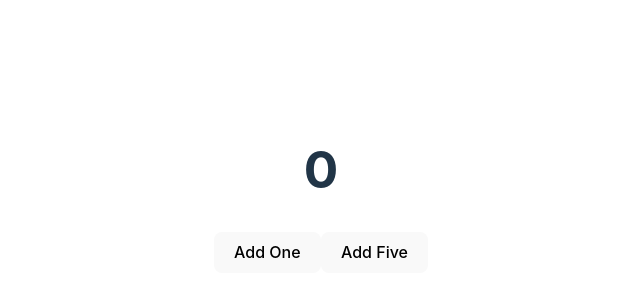
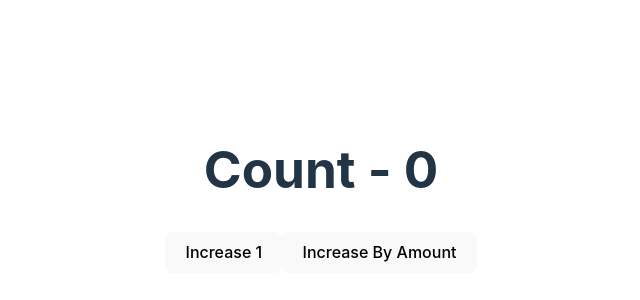
Before and after one commit to jrthanzawhtet/Learning-React, a React (Vite) app in the folder react-lesson1/: page / in a window 1280 px wide. Shown: the part 210-510 px from the top of the page, without its empty margins (319-959 px from the left). Built offline with nearby package versions, Linux system fonts and the light colour scheme.

Commit message:
ReducreHookTest

```diff
--- a/react-lesson1/src/App.jsx
+++ b/react-lesson1/src/App.jsx
@@ -11,12 +11,14 @@ import LifeCycle from './LifeCycle';
 import ComponentA from './ComponentA';
 import UseEffectHook from './UseEffectHook';
 import GrandChild from './component/child/grand_child/GrandChild';
-import Component from './component/Component';
+import {MainComponent } from './component/MainComponent';
+import { AgetContext, NameContext } from './NameContext';
+import ReducerHook from './ReducerHook';
 
 function App() {
     return (
         <>
-        <Component/>
+        <ReducerHook/>
         </>
     )
 }
--- a/react-lesson1/src/NameContext.jsx
+++ b/react-lesson1/src/NameContext.jsx
@@ -2,3 +2,5 @@ import { createContext } from "react";
 
 // Create the context
 export const NameContext = createContext();
+
+export const AgetContext = createContext();
--- /dev/null
+++ b/react-lesson1/src/ReducerHook.jsx
@@ -0,0 +1,29 @@
+import React, { useReducer } from 'react'
+
+function ReducerHook() {
+    const initialCount = 0;
+    const reducer = (state, action) => {
+        switch(action.type){
+            case "INCREASE" : {
+                return state + action.payload
+            }
+            default : {
+                return state
+            }
+        }
+    }
+  const [count, dispatch] = useReducer(reducer,initialCount)
+  return (
+    <div>
+        <h1>Count - {count}</h1>
+        <button onClick={() => {
+            dispatch({type:"INCREASE" , payload:1})
+        }}> Increase 1</button>
+        <button onClick={()=> {
+            dispatch({type:"INCREASE", payload:5})
+        }}>Increase By Amount</button>
+    </div>
+  )
+}
+
+export default ReducerHook
--- a/react-lesson1/src/component/Component.jsx
+++ /dev/null
@@ -1,10 +0,0 @@
-import { NameContext } from "../NameContext"; // Adjust the path as needed
-import Child from "../Child";
-
-export default function Component() {
-    return (
-        <NameContext.Provider value="Than Zaw Htet">
-            <Child />
-        </NameContext.Provider>
-    );
-}
--- /dev/null
+++ b/react-lesson1/src/component/MainComponent.jsx
@@ -0,0 +1,8 @@
+import { NameContext } from "../NameContext"; // Adjust the path as needed
+import Child from "../Child";
+
+export function MainComponent() {
+    return (
+       <Child/>
+    );
+}
--- a/react-lesson1/src/component/child/grand_child/GrandChild.jsx
+++ b/react-lesson1/src/component/child/grand_child/GrandChild.jsx
@@ -1,11 +1,12 @@
-import { NameContext } from "../../../NameContext"; // Adjust the path as needed
+import { useContext } from "react";
+import { AgetContext, NameContext } from "../../../NameContext"; // Adjust the path as needed
 
-export default function GrandChild() {
+function GrandChild() {
+    const name = useContext(NameContext)
+    const age = useContext(AgetContext)
     return (
-        <NameContext.Consumer>
-            {(name) => (
-                <h1>{name}</h1> // Display the value from context
-            )}
-        </NameContext.Consumer>
+      <h1>My Name is {name} and {age} years old</h1>
     );
 }
+
+export default GrandChild
```
